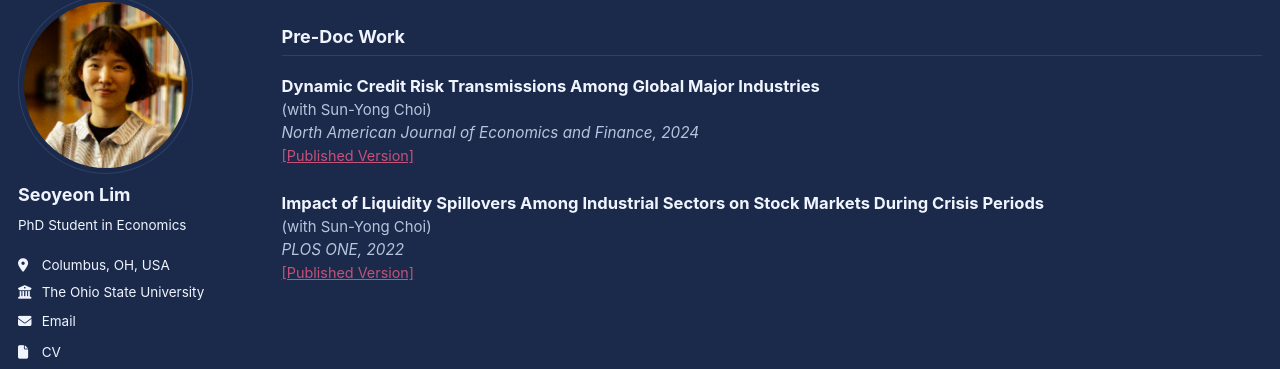
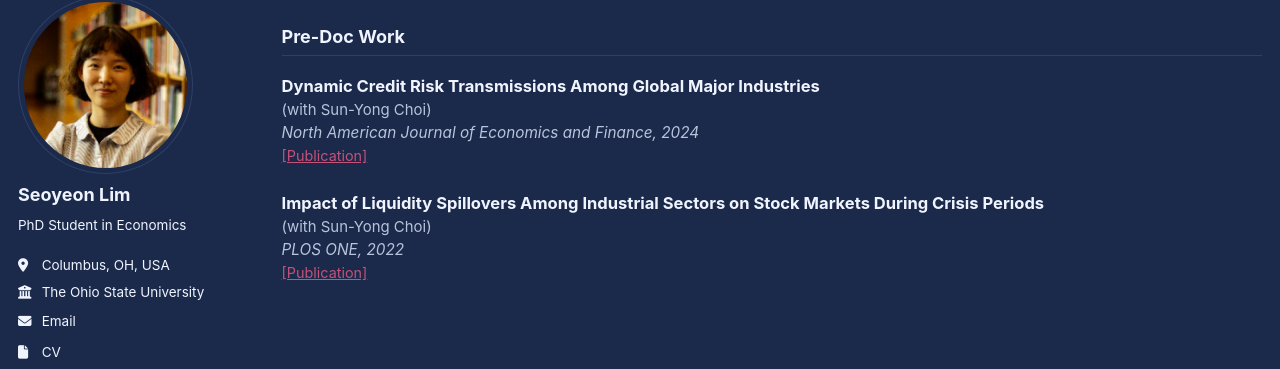
Before and after one commit to seoyeon-lim/academic.github.io, a Jekyll site: the page built from _pages/publications.md, in a window 1280 px wide. Shown: the part 105-474 px from the top of the page. Built offline with Jekyll 4.4.1, drawn with Linux system fonts in a browser that asks for light colours; a script bundle is joined from its source files by our own code; library files that are not in the unit come from our copies.

Commit message:
Rename link label to Publication
Co-Authored-By: Claude Sonnet 4.6 <noreply@anthropic.com>

```diff
--- a/_pages/publications.md
+++ b/_pages/publications.md
@@ -21,12 +21,12 @@ author_profile: true
   <div class="pub-title">Dynamic Credit Risk Transmissions Among Global Major Industries</div>
   <div class="pub-authors">(with Sun-Yong Choi)</div>
   <div class="pub-venue">North American Journal of Economics and Finance, 2024</div>
-  <div class="pub-links"><a href="https://www.sciencedirect.com/science/article/pii/S1062940824001761">[Published Version]</a></div>
+  <div class="pub-links"><a href="https://www.sciencedirect.com/science/article/pii/S1062940824001761">[Publication]</a></div>
 </div>
 
 <div class="pub-entry">
   <div class="pub-title">Impact of Liquidity Spillovers Among Industrial Sectors on Stock Markets During Crisis Periods</div>
   <div class="pub-authors">(with Sun-Yong Choi)</div>
   <div class="pub-venue">PLOS ONE, 2022</div>
-  <div class="pub-links"><a href="https://doi.org/10.1371/journal.pone.0277261">[Published Version]</a></div>
+  <div class="pub-links"><a href="https://doi.org/10.1371/journal.pone.0277261">[Publication]</a></div>
 </div>
```
